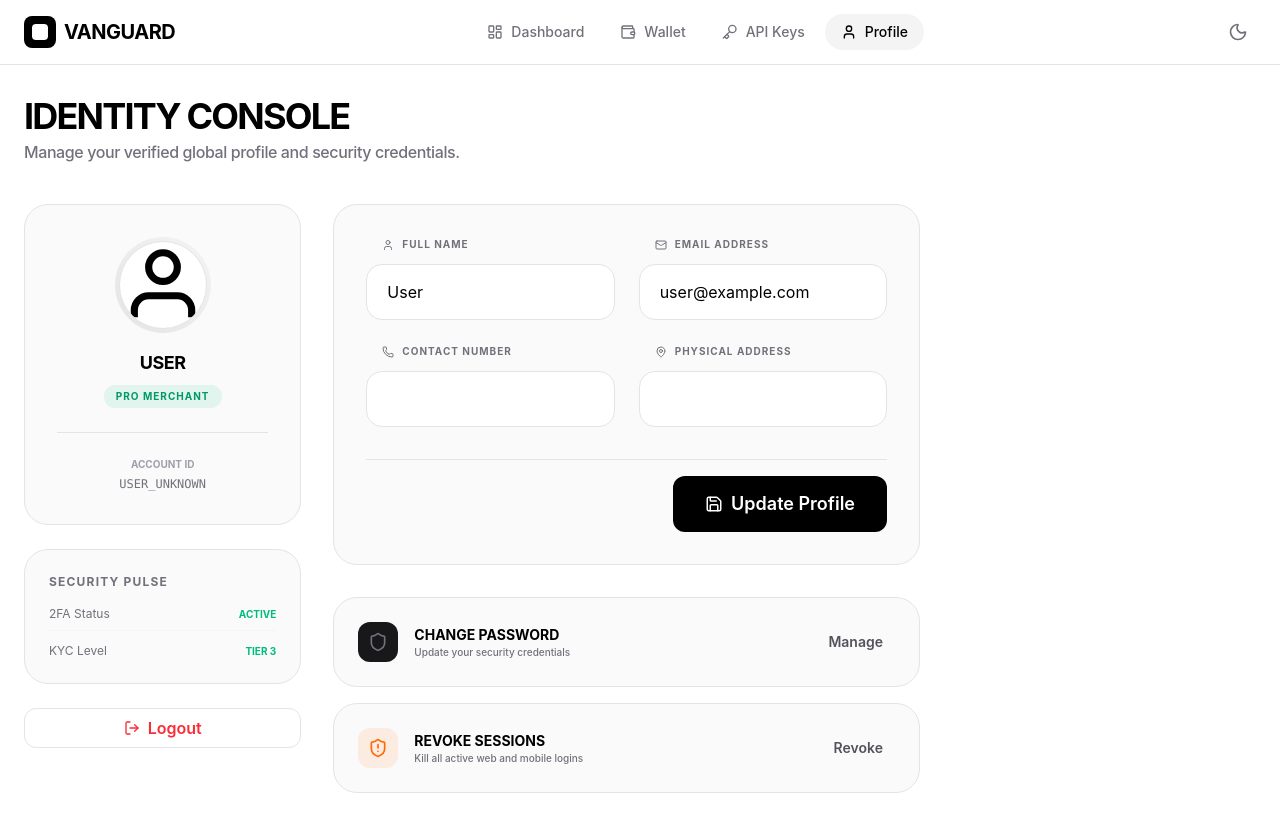
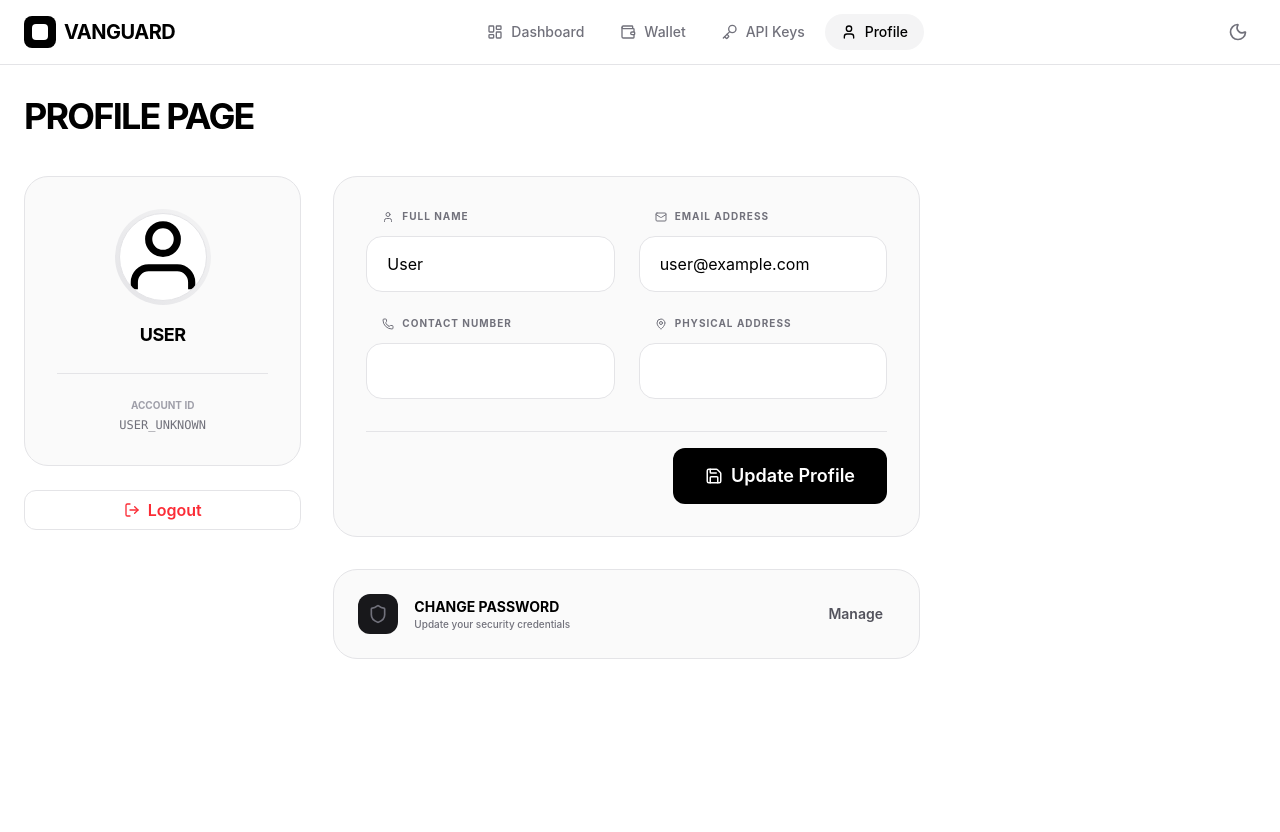
Before and after one commit to Teamthy/mastergo_pr, a Next.js app in the folder frontend/: page /dashboard/profile in a window 1280 px wide. Shown: the top 832 px of the page. After the commit the page ends 800 px from the top, so only its background shows below. Built offline with nearby package versions, Linux system fonts and the light colour scheme.

Commit message:
feat(profile): enhance profile page validation and UX

```diff
--- a/frontend/app/dashboard/profile/page.tsx
+++ b/frontend/app/dashboard/profile/page.tsx
@@ -2,7 +2,7 @@
 
 import { useState, useEffect } from "react";
 import { motion, AnimatePresence } from "motion/react";
-import { User, Mail, Phone, MapPin, Shield, Save, Check, ShieldAlert, LogOut, Lock, Eye, EyeOff, AlertCircle } from "lucide-react";
+import { User, Mail, Phone, MapPin, Shield, Save, Check, LogOut, Lock, Eye, EyeOff, AlertCircle } from "lucide-react";
 import { Button, Input } from "@/lib/components/ui";
 import { useRouter } from "next/navigation";
 import { useAuth } from "@/lib/AuthContext";
@@ -32,7 +32,7 @@ export default function ProfilePage() {
         email: user?.email || "user@example.com",
         phone: user?.phone || "",
         address: user?.address || "",
-        tier: "Pro Merchant",
+
         id: user?.id || "USER_UNKNOWN"
     });
 
@@ -43,7 +43,7 @@ export default function ProfilePage() {
                 email: user.email,
                 phone: user.phone || "",
                 address: user.address || "",
-                tier: "Pro Merchant",
+
                 id: user.id
             });
         }
@@ -115,8 +115,8 @@ export default function ProfilePage() {
     return (
         <div className="flex flex-col gap-10 max-w-4xl">
             <header className="flex flex-col gap-1">
-                <h1 className="text-4xl font-bold tracking-tighter uppercase text-black dark:text-white">Identity Console</h1>
-                <p className="text-zinc-500 font-medium tracking-tight">Manage your verified global profile and security credentials.</p>
+                <h1 className="text-4xl font-bold tracking-tighter uppercase text-black dark:text-white">PROFILE PAGE</h1>
+
             </header>
 
             <div className="grid grid-cols-1 md:grid-cols-3 gap-8">
@@ -141,9 +141,7 @@ export default function ProfilePage() {
                         </div>
                         <div className="flex flex-col">
                             <span className="font-bold text-lg uppercase tracking-tight text-black dark:text-white">{profile.name}</span>
-                            <span className="text-[10px] uppercase font-bold tracking-widest text-emerald-600 dark:text-emerald-500 bg-emerald-500/10 px-3 py-1 rounded-full mt-2 self-center">
-                                {profile.tier}
-                            </span>
+
                         </div>
                         <div className="w-full h-px bg-zinc-200 dark:bg-zinc-800 my-2" />
                         <div className="flex flex-col gap-1">
@@ -152,19 +150,7 @@ export default function ProfilePage() {
                         </div>
                     </div>
 
-                    <div className="p-6 rounded-3xl border border-zinc-200 dark:border-zinc-900 flex flex-col gap-4 bg-zinc-50 dark:bg-transparent">
-                        <h3 className="text-xs font-bold uppercase tracking-widest text-zinc-500">Security Pulse</h3>
-                        <div className="flex flex-col gap-3">
-                            <div className="flex items-center justify-between border-b border-zinc-100 dark:border-zinc-900 pb-2">
-                                <span className="text-xs text-zinc-500 dark:text-zinc-400">2FA Status</span>
-                                <span className="text-[10px] font-bold text-emerald-500 uppercase">Active</span>
-                            </div>
-                            <div className="flex items-center justify-between">
-                                <span className="text-xs text-zinc-500 dark:text-zinc-400">KYC Level</span>
-                                <span className="text-[10px] font-bold text-emerald-500 uppercase">Tier 3</span>
-                            </div>
-                        </div>
-                    </div>
+
 
                     {/* Logout Button */}
                     <Button
@@ -252,19 +238,7 @@ export default function ProfilePage() {
                             <Button variant="ghost" size="sm">Manage</Button>
                         </div>
 
-                        <div className="p-6 rounded-3xl border border-zinc-200 dark:border-zinc-800 bg-zinc-50 dark:bg-zinc-900/10 flex items-center justify-between group cursor-pointer hover:border-zinc-300 dark:hover:border-zinc-700 transition-colors">
-                            <div className="flex items-center gap-4">
-                                <div className="w-10 h-10 rounded-xl bg-orange-500/10 flex items-center justify-center text-orange-500">
-                                    <ShieldAlert size={20} />
-                                </div>
-                                <div className="flex flex-col">
-                                    <span className="font-bold text-sm uppercase text-black dark:text-white">Revoke Sessions</span>
-                                    <span className="text-[10px] text-zinc-500 dark:text-zinc-600 font-medium">Kill all active web and mobile logins</span>
-                                </div>
-                            </div>
-                            <Button variant="ghost" size="sm" className="text-orange-500">Revoke</Button>
-                        </div>
-                    </div>
+
                     </div>
                 </div>
 
@@ -399,5 +373,6 @@ export default function ProfilePage() {
                     )}
                 </AnimatePresence>
             </div>
+        </div>
     );
 }
```
Lines whose indentation alone changed are shown as unchanged.
